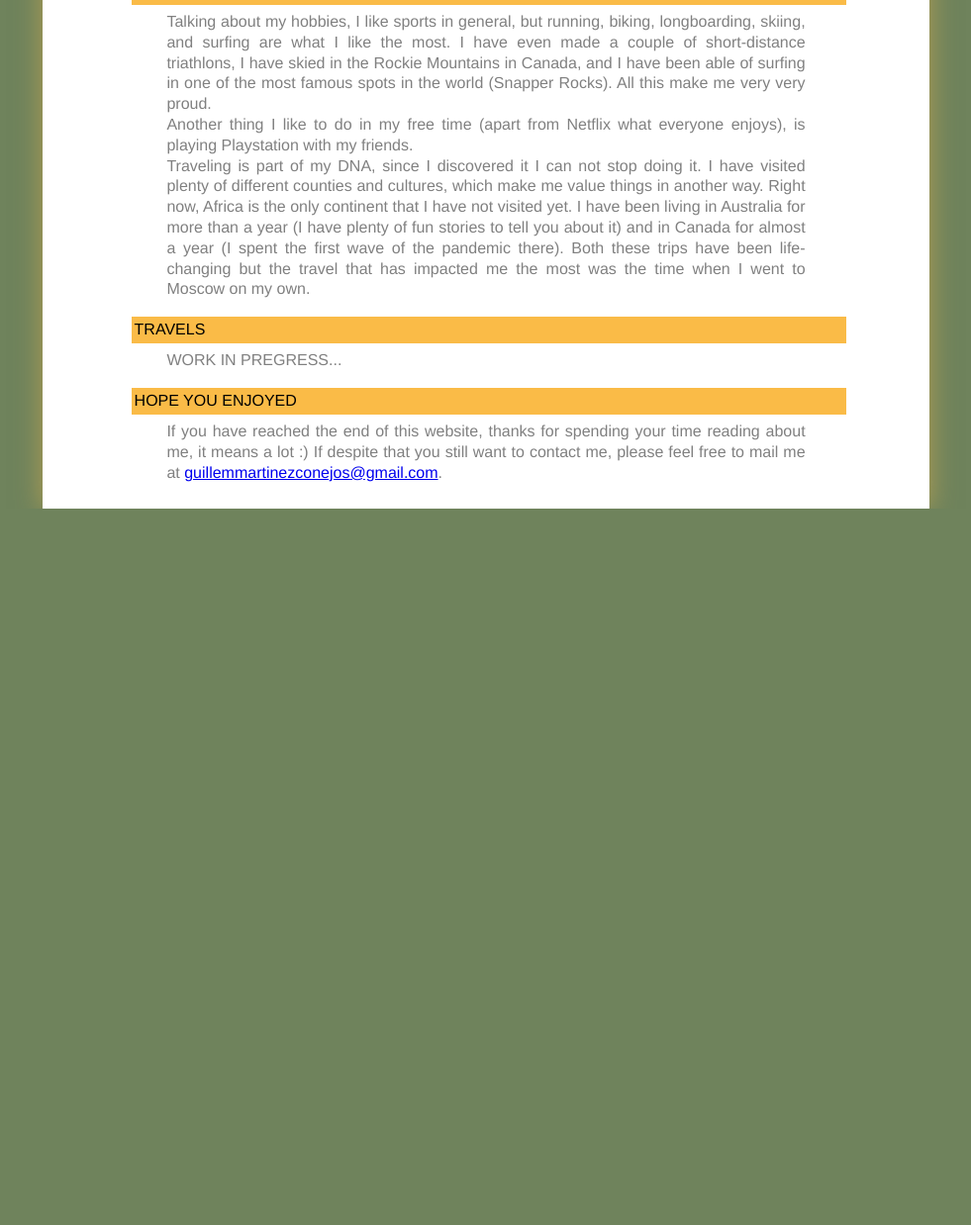
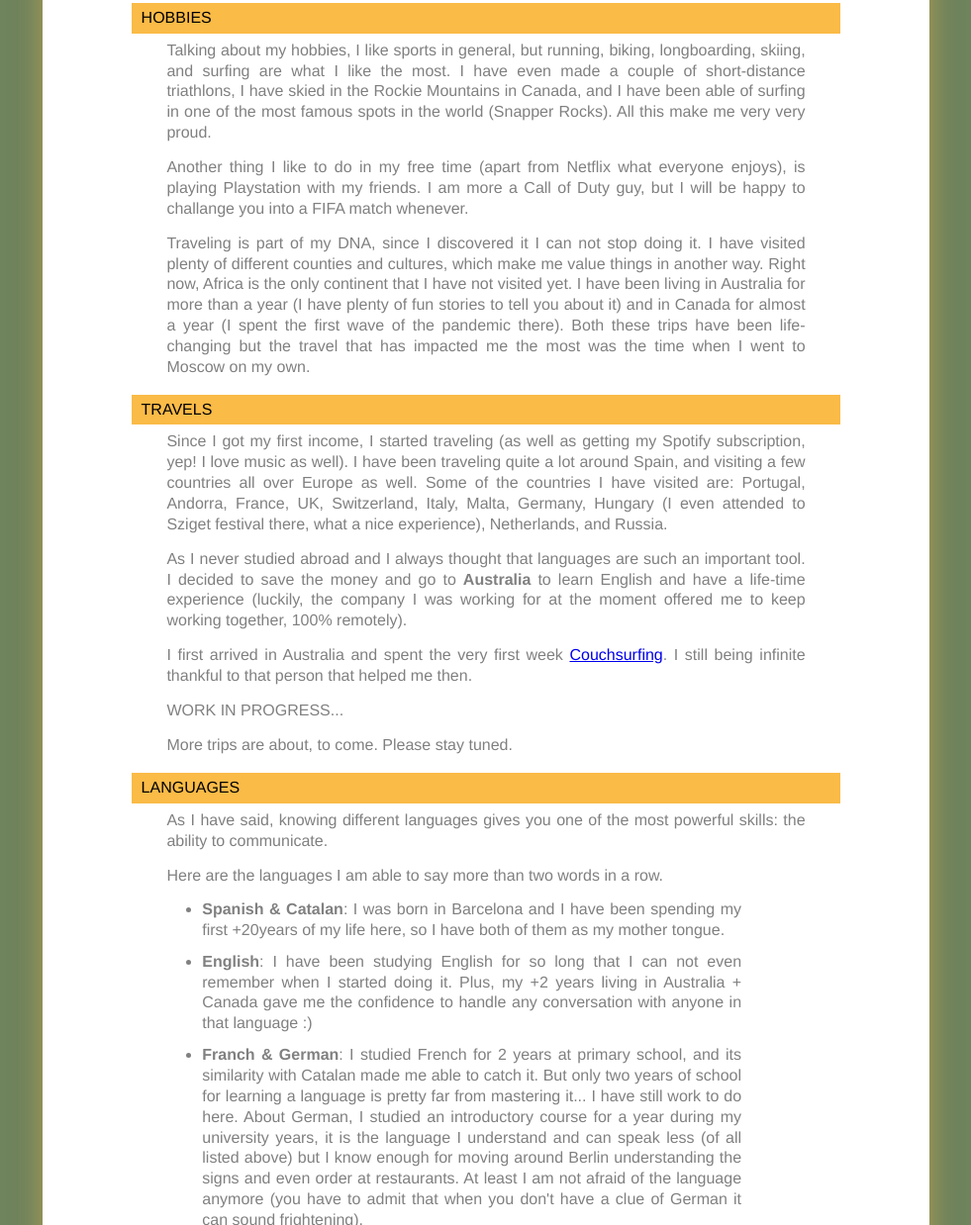
Before and after one commit to willyrabbits/willyrabbits.github.io, a plain HTML site: page index.html in a window 1280 px wide. Shown: the part 1562-2800 px from the top of the page at 99% size, without its empty margins (149-1130 px from the left). Before the commit the page ends 2076 px from the top, so only its background shows below. Drawn offline with Linux system fonts and the light colour scheme.

Commit message:
TRAVELS & LANGUAGES

```diff
--- a/css/style.css
+++ b/css/style.css
@@ -45,9 +45,10 @@ ul {
 }
 #headline-title >h1{
     font-weight: bold;
-    font-size: 1.5em;
+    font-size: 1.7em;
 }
 #headline-title > h3{
+    font-size: 1.2em;
     color: darkgray;
     margin-top: 0;
 }
@@ -60,18 +61,14 @@ ul {
     -moz-box-shadow: 0px 0px 10px 2px rgba(0,0,0,0.5);
     box-shadow: 0px 0px 10px 2px rgba(0,0,0,0.5);
 }
-#looking-prof-skills{
-    font-style: italic;
-}
-#content {}
 #content img {
     width: 300px;
 }
 #content .section-header {
-    width: 100%;
     color:black;
     background-color: var(--main-color);
-    padding: 3px;
+    padding: 5px;
+    padding-left: 10px;
     margin-top: 10px;
     text-transform: uppercase;
 
@@ -79,3 +76,6 @@ ul {
 .bold{
     font-weight: bold;
 }
+.italic {
+    font-style: italic;
+}
--- a/index.html
+++ b/index.html
@@ -11,69 +11,154 @@
 
 <body>
     <div class="container">
+        <!--HEADER-->
         <div id="headline">
             <img id="profile-picture" alt="profile picture" src="assets/me.jpeg" />
             <div id="headline-title">
 
                 <h1>Hello! I am Guille</h1>
-                <h3>and I am <span id="i-am">a guy</span></h3>
+                <h3>and I am <span id="i-am">just a guy</span></h3>
             </div>
         </div>
         <div id="content">
-            <p class="looking-prof-skills">If you have just landed here, I guess you already know my professional
-                skills, if not, check them at
+
+            <!--WELCOME-->
+            <div>
+                <p class="italic">If you have just landed here, I guess you already know my professional
+                    skills. If not, check them at
                     <a target="_blank" href="https://www.linkedin.com/in/guillemmc/">my Linkedin profile</a> or <a
                         target="_blank" href="https://github.com/willyrabbits/about-me">my Github</a>.
                 </p>
                 <p>Welcome to my <span class="bold">'unconventional'</span> resume. If you have arrived here, let me
                     explain something to
-                you about who I am beyond a developer.</p>
+                    you about who I am beyond a developer. That is a <span class="italic">Work In Progress</span>
+                    project, so please don't be very
+                    critical with me :)</p>
+            </div>
+
+            <!--PERSONAL PROJECTS-->
+            <div>
                 <h4 class="section-header">Personal projects</h4>
                 <p>The first thing that you need to know about me is that I love to create stuff. I love to start new
-                challenges and I am one of those people who think that if you want something you have to go for it, that
+                    challenges and I am one of those people who think that if you want something you have to go for it,
+                    that
                     impossible is nothing. And I take this mantra with me everywhere.</p>
                 <p>Some examples of that are: </p>
                 <ul>
                     <li>When I wanted a surfboard, but I was thinking that price in the store was too
-                    high. I just bought the materials and tried to make it myself. I had a lot of hope in that project,
-                    but not having the proper tools at home made it impossible to complete. I mess it up and all my hope
-                    turned into frustration, but you always learn from your experiences! It made me analyze what I did
+                        high. I just bought the materials and tried to make it myself. I had a lot of hope in that
+                        project,
+                        but not having the proper tools at home made it impossible to complete. I mess it up and all my
+                        hope
+                        turned into frustration, but you always learn from your experiences! It made me analyze what I
+                        did
                         wrong and I will not make the same mistakes in the future :)</li>
                     <img alt="me creating a surfboard" src="assets/surfboard.jpeg" />
-                <li>Another personal project I developed (this time successfully), was creating what I call a ski-bike.
-                    At one point I found myself with a broken bike and a pair of useless skis. I designed a plan, I got
-                    all the tools and I materialized my thoughts. I learned quite a bit from this project as well.</li>
+                    <li>Another personal project I developed (this time successfully), was creating what I call a
+                        ski-bike.
+                        At one point I found myself with a broken bike and a pair of useless skis. I designed a plan, I
+                        got
+                        all the tools and I materialized my thoughts. I learned quite a bit from this project as well.
+                    </li>
                     <img alt="the skibike that I made" src="assets/skibike.jpeg" />
-                <li>What's next? I am planning about building my own skateboard, I want to replicate an actual surfboard
-                    but with wheels, I only need to find the proper timber.</li>
+                    <li>What's next? I am planning about building my own skateboard, I want to replicate an actual
+                        surfboard
+                        but with wheels, I only need to find the proper piece of timber.</li>
                 </ul>
-            <p>As you may have deducted now, surfing is something I love, not only the sport but also all the vibes that
+                <p>As you may have deducted now, surfing is something I love, not only the sport but also all the vibes
+                    that
                     surround it. Sadly I am not pretty good at it, so I decided to create an Instagram account where I
-                uploaded all the pictures I took while my friends still in the water but I was exhausted already. Check
+                    uploaded all the pictures I took while my friends still in the water but I was exhausted already.
+                    Check
                     my pictures <a target="_blank" href="https://www.instagram.com/willygrapher/">here</a> :)</p>
+            </div>
 
+            <!--HOBBIES-->
+            <div>
                 <h4 class="section-header">Hobbies</h4>
                 <p>Talking about my hobbies, I like sports in general, but running, biking,
-                longboarding,
-                skiing, and surfing are what I like the most. I have even made a couple of short-distance triathlons, I
-                have skied in the Rockie Mountains in Canada, and I have been able of surfing in one of the most famous
-                spots in the world (Snapper Rocks). All this make me very very proud.
-                <br />
+                    longboarding, skiing, and surfing are what I like the most. I have even made a couple of
+                    short-distance
+                    triathlons, I have skied in the Rockie Mountains in Canada, and I have been able of surfing in one
+                    of the most
+                    famous spots in the world (Snapper Rocks). All this make me very very proud.
+                </p>
+                <p>
                     Another thing I like to do in my free time (apart from Netflix what everyone enjoys), is playing
-                Playstation with my friends.
-                <br />
+                    Playstation with my friends. I am more a Call of Duty guy, but I will be happy to challange you into
+                    a FIFA match whenever.
+                </p>
+                <p>
                     Traveling is part of my DNA, since I discovered it I can not stop doing it. I have visited plenty of
                     different counties and cultures, which make me value things in another way. Right now, Africa is the
-                only continent that I have not visited yet. I have been living in Australia for more than a year (I have
-                plenty of fun stories to tell you about it) and in Canada for almost a year (I spent the first wave of
-                the pandemic there). Both these trips have been life-changing but the travel that has impacted me the
-                most was the time when I went to Moscow on my own.
+                    only continent that I have not visited yet. I have been living in Australia for more than a year (I
+                    have plenty of fun stories to tell you about it) and in Canada for almost a year (I spent the first
+                    wave
+                    of the pandemic there). Both these trips have been life-changing but the travel that has impacted me
+                    the most was the time when I went to Moscow on my own.
                 </p>
+            </div>
 
+            <!--TRAVELS-->
+            <div>
                 <h4 class="section-header">Travels</h4>
-            <p>WORK IN PREGRESS...</p>
+                <p>Since I got my first income, I started traveling (as well as getting my Spotify subscription, yep! I
+                    love music as well). I have been traveling quite a lot around Spain, and visiting a few countries
+                    all over Europe as well. Some of the countries I have visited are: Portugal, Andorra, France, UK,
+                    Switzerland, Italy, Malta, Germany, Hungary (I even attended to Sziget festival there, what a nice
+                    experience), Netherlands, and Russia.</p>
+                <p>As I never studied abroad and I always thought that languages are such an important tool. I decided
+                    to save the money and go to <span class="bold">Australia</span> to learn English and have a
+                    life-time experience (luckily, the
+                    company I was working for at the moment offered me to keep working together, 100% remotely).</p>
+                <p>I first arrived in Australia and spent the very first week <a target="_blank"
+                        href="https://www.couchsurfing.com/">Couchsurfing</a>. I still being infinite thankful to that
+                    person that helped me then.</p>
+                <p>WORK IN PROGRESS...</p>
+                <p>More trips are about, to come. Please stay tuned.</p>
+            </div>
+            <!--LANGUAGES-->
+            <div>
+                <h4 class="section-header">Languages</h4>
+                <p>As I have said, knowing different languages gives you one of the most powerful skills: the
+                    ability to
+                    communicate.</p>
+                <p>Here are the languages I am able to say more than two words in a row.</p>
+                <ul>
+                    <li>
+                        <span class="bold">Spanish & Catalan</span>: I was born in Barcelona and I have been
+                        spending my
+                        first +20years of my life here, so I have both of them as my mother tongue.
+                    </li>
+                    <li>
+                        <span class="bold">English</span>: I have been studying English for so long that I can not
+                        even
+                        remember when I started doing it. Plus, my +2 years living in Australia + Canada gave me the
+                        confidence to handle any conversation with anyone in that language :)
+                    </li>
+                    <li>
+                        <span class="bold">Franch & German</span>: I studied French for 2 years at primary school,
+                        and
+                        its similarity with Catalan made me able to catch it. But only two years of school for
+                        learning
+                        a language is pretty far from mastering it... I have still work to do here. About German, I
+                        studied an introductory course for a year during my university years, it is the language I
+                        understand and can speak less (of all listed above) but I know enough for moving around
+                        Berlin
+                        understanding the signs and even order at restaurants. At least I am not afraid of the
+                        language
+                        anymore (you have to admit that when you don't have a clue of German it can sound
+                        frightening).
+                    </li>
+                </ul>
+            </div>
+
+            <!--THANKS FOR VISITING-->
+            <div>
                 <h4 class="section-header">Hope you enjoyed</h4>
-            <p>If you have reached the end of this website, thanks for spending your time reading about me, it means a
+                <p>If you have reached the end of this website, thanks for spending your time reading about me, it
+                    means
+                    a
                     lot :) If despite that you still want to contact me, please feel free to mail me at <a
                         href="mailto:guillemmartinezconejos@gmail.com">guillemmartinezconejos@gmail.com</a>.</p>
             </div>
--- a/js/scripts.js
+++ b/js/scripts.js
@@ -1,19 +1,19 @@
-const roles = ['a developer', 'a surfer', 'a traveller', 'a runner']
+const roles = ['a surfer', 'a traveller', 'a runner', 'a developer', 'a handyman', 'just a guy']
 
 setInterval(function () { randomRole() }, 2000);
 
 var i = 0;
 function randomRole() {
     var iam = document.getElementById("i-am");
-    i = i < roles.length - 1 ? i + 1 : 0;
     iam.innerHTML = ''
     j = 0
     typeWriter(iam, roles[i])
+    i = i < roles.length - 1 ? i + 1 : 0;
 }
 
 var j = 0;
 var speed = 50;
-// tryin to make a typing effect, but using setInervat + setTimeout is not a good idea
+// TODO: tryin to make a typing effect
 function typeWriter(elem, txt) {
     if (j < txt.length) {
         elem.innerHTML += txt.charAt(j)
```
Lines whose indentation alone changed are shown as unchanged.
